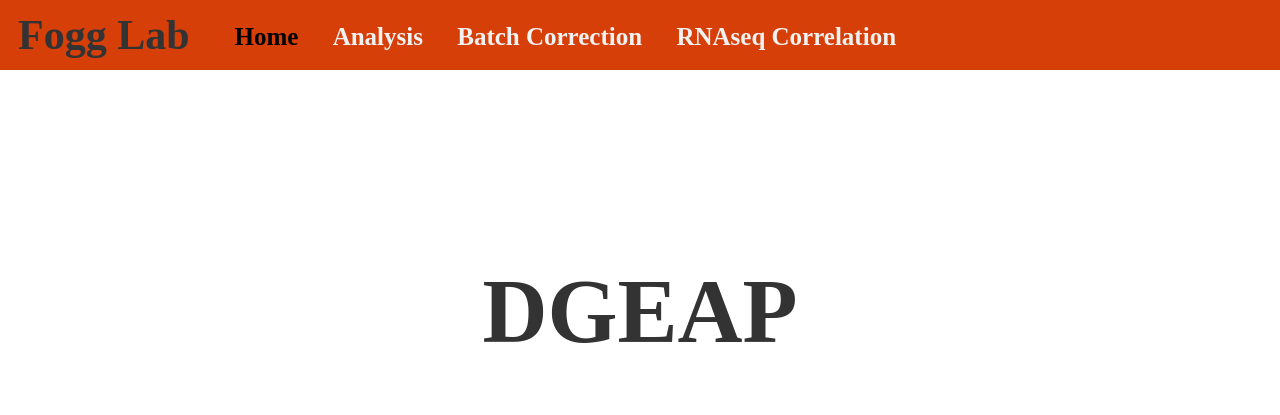
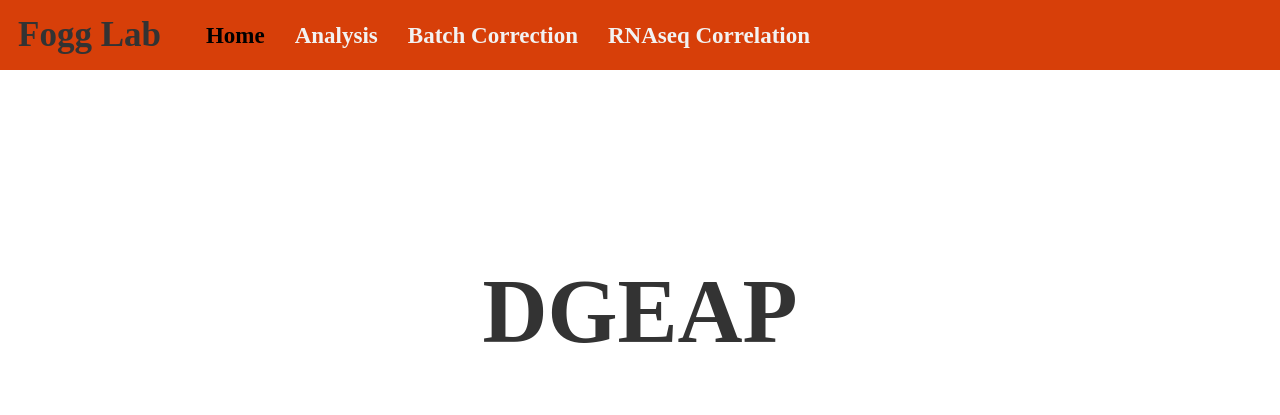
Before and after one commit to fogg-lab/gene-platform, a Flask app: page / in a window 1280 px wide. Shown: the top 415 px of the page. Run offline with Flask 2, Linux system fonts and the light colour scheme; parts of the project's set-up code (start-up, migrations or seed data) failed here and were passed over; some web fonts are replaced.

Commit message:
Top navbar font/position adjustment

```diff
--- a/app/static/css/formatting.css
+++ b/app/static/css/formatting.css
@@ -448,12 +448,13 @@ pre {
 }
 
 .topnav a {
-	display:inline-block;
+	display:block;
+	float: left;
 	color: #f2f2f2;
 	padding: 16px 15px;
 	text-align: center;
 	text-decoration: none;
-	font-size: 25px;
+	font-size: 23px;
 	font-weight: bold;
 }
 
@@ -469,7 +470,7 @@ pre {
 
 .fogg-logo {
 	font-family: montserrat, serif;
-	font-size: 42px;
+	font-size: 35px;
 	font-weight: 600;
 }
 
@@ -478,6 +479,7 @@ span.fogg-logo {
 	font-weight: 600;
 	margin-left: 18px;
 	margin-right: 30px;
+	margin-top: 5px;
 	pointer-events: none;
 }
 
--- a/app/templates/base.html
+++ b/app/templates/base.html
@@ -8,6 +8,7 @@
 	</head>
 	<body>
 		<div class="topnav">
+            <span class="fogg-logo">Fogg Lab</span>
             {% if request.endpoint == 'common_bp.index'  %}
                 <a class="active" href="#">Home</a>
             {% else %}
@@ -28,7 +29,6 @@
             {% else %}
                 <a href="/rnaseq_correlation">RNAseq Correlation</a>
             {% endif %}
-			<span class="fogg-logo">Fogg Lab</span>
 		</div>
         {% block content %}{% endblock %}
     </body>
```
